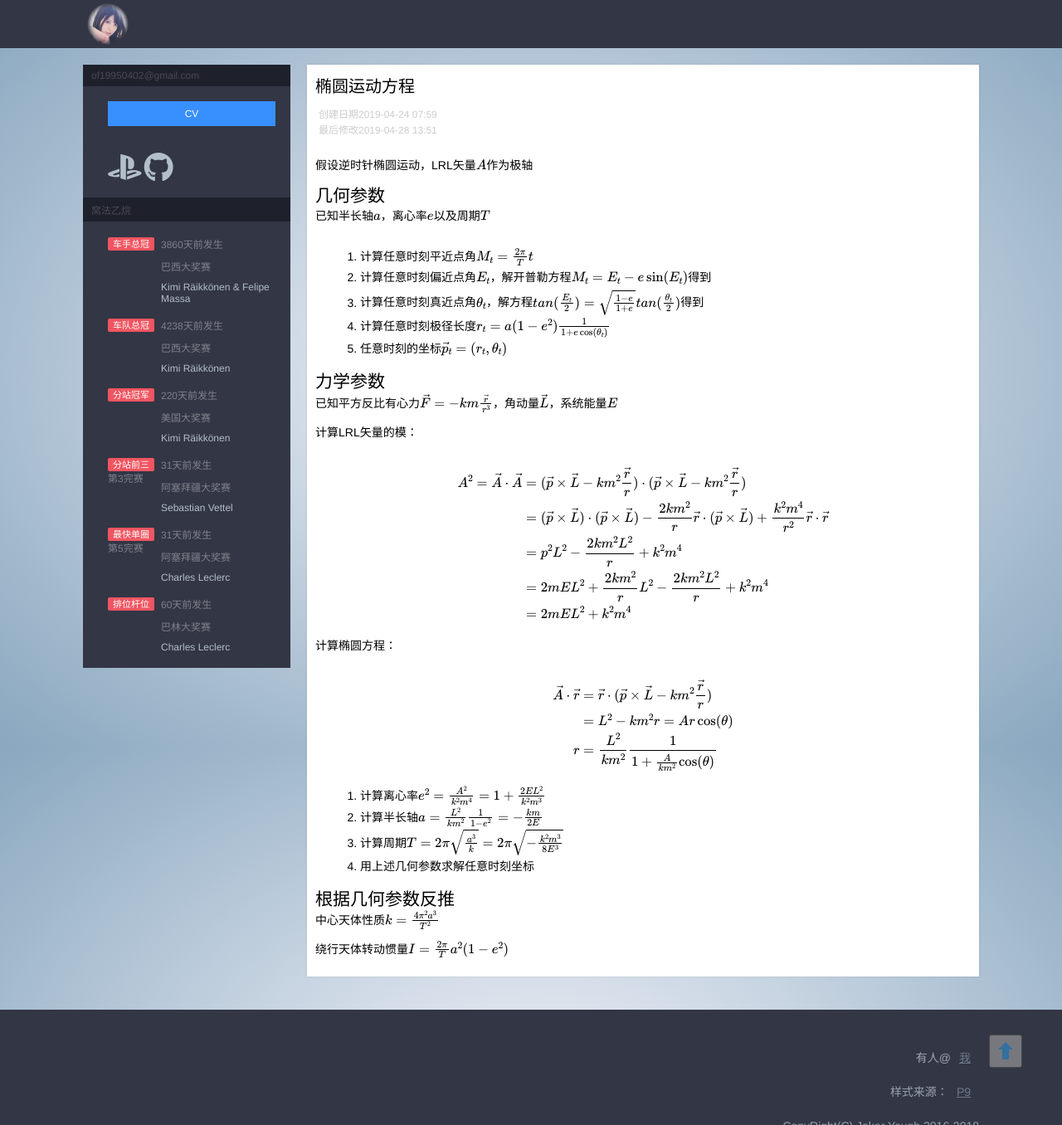
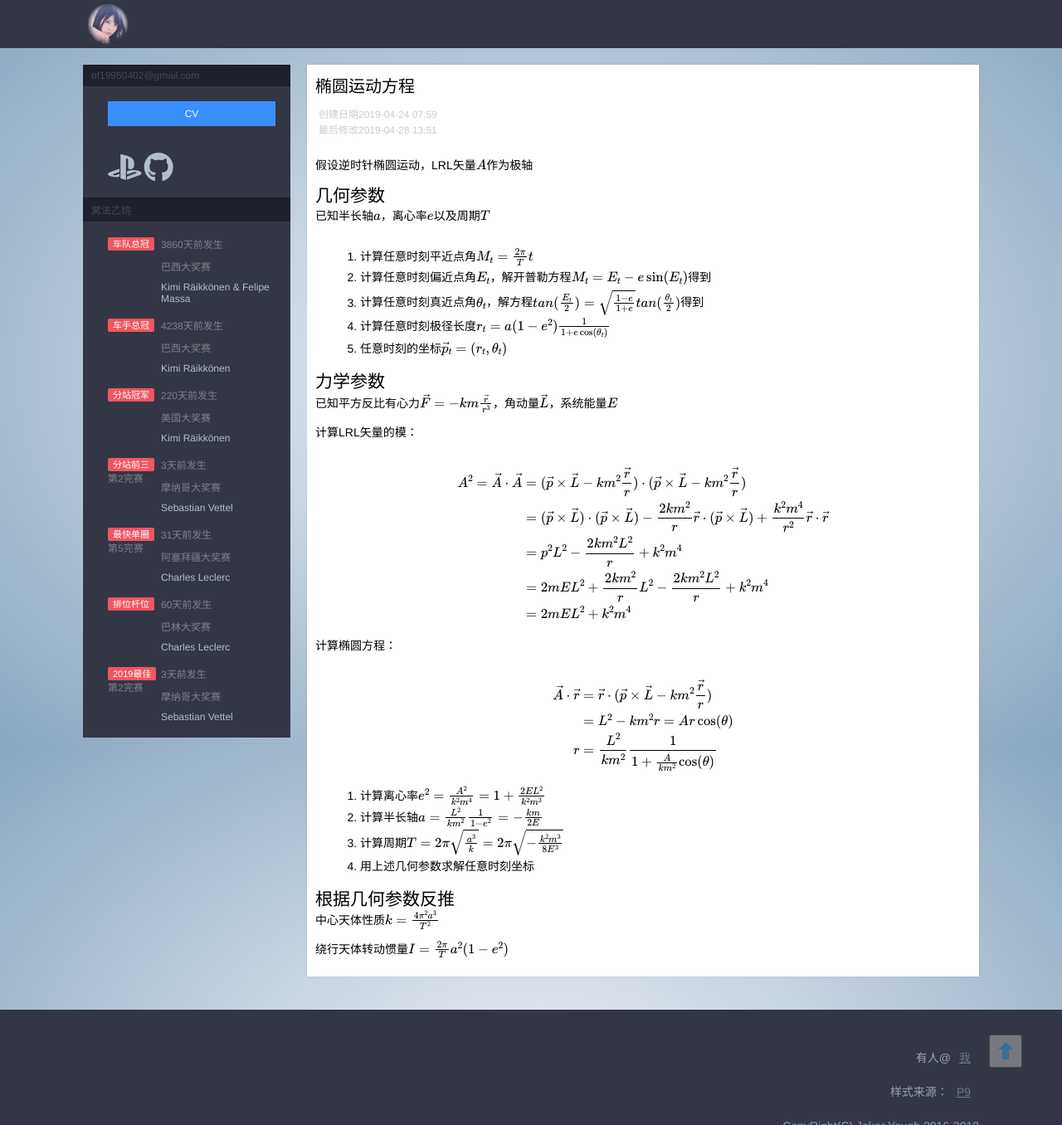
Before and after one commit to pw1316/pw1316.github.io, a Jekyll site: the page built from _posts/2019-04-24-Oval.md, in a window 1280 px wide and 1400 px high, cut to the strip 0-1356 px from the top of the window. Shown: the whole strip at 83% size. Built offline with Jekyll 4.4.1, drawn with Linux system fonts in a browser that asks for light colours; nearby versions of some CDN libraries; formulas are drawn with MathJax 3.

Commit message:
2019 Monaco

```diff
--- a/_data/Ferrari/Record.json
+++ b/_data/Ferrari/Record.json
@@ -1,11 +1,12 @@
 {
   "name":"窝法乙烷",
   "items":[
-    {"name":"车手总冠","when":"2008-11-02 00:00:00 +0000","who":"Kimi Räikkönen & Felipe Massa","where":"巴西"},
-    {"name":"车队总冠","when":"2007-10-21 00:00:00 +0000","who":"Kimi Räikkönen","where":"巴西"},
+    {"name":"车队总冠","when":"2008-11-02 00:00:00 +0000","who":"Kimi Räikkönen & Felipe Massa","where":"巴西"},
+    {"name":"车手总冠","when":"2007-10-21 00:00:00 +0000","who":"Kimi Räikkönen","where":"巴西"},
     {"name":"分站冠军","when":"2018-10-21 00:00:00 +0000","who":"Kimi Räikkönen","where":"美国"},
-    {"name":"分站前三","when":"2019-04-28 00:00:00 +0000","who":"Sebastian Vettel","where":"阿塞拜疆","position":3},
+    {"name":"分站前三","when":"2019-05-26 00:00:00 +0000","who":"Sebastian Vettel","where":"摩纳哥","position":2},
     {"name":"最快单圈","when":"2019-04-28 00:00:00 +0000","who":"Charles Leclerc","where":"阿塞拜疆","position":5},
-    {"name":"排位杆位","when":"2019-03-30 00:00:00 +0000","who":"Charles Leclerc","where":"巴林"}
+    {"name":"排位杆位","when":"2019-03-30 00:00:00 +0000","who":"Charles Leclerc","where":"巴林"},
+    {"name":"2019最佳","when":"2019-05-26 00:00:00 +0000","who":"Sebastian Vettel","where":"摩纳哥","position":2}
   ]
 }
```
